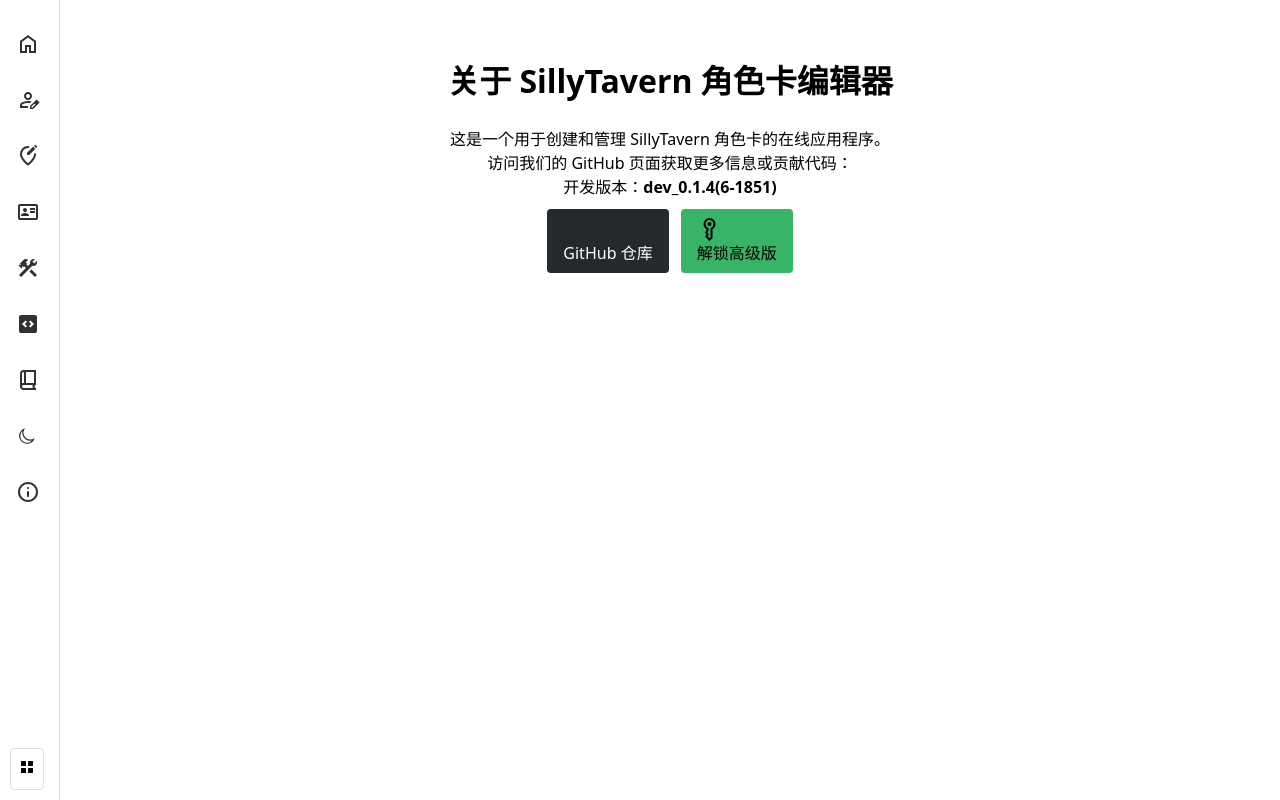
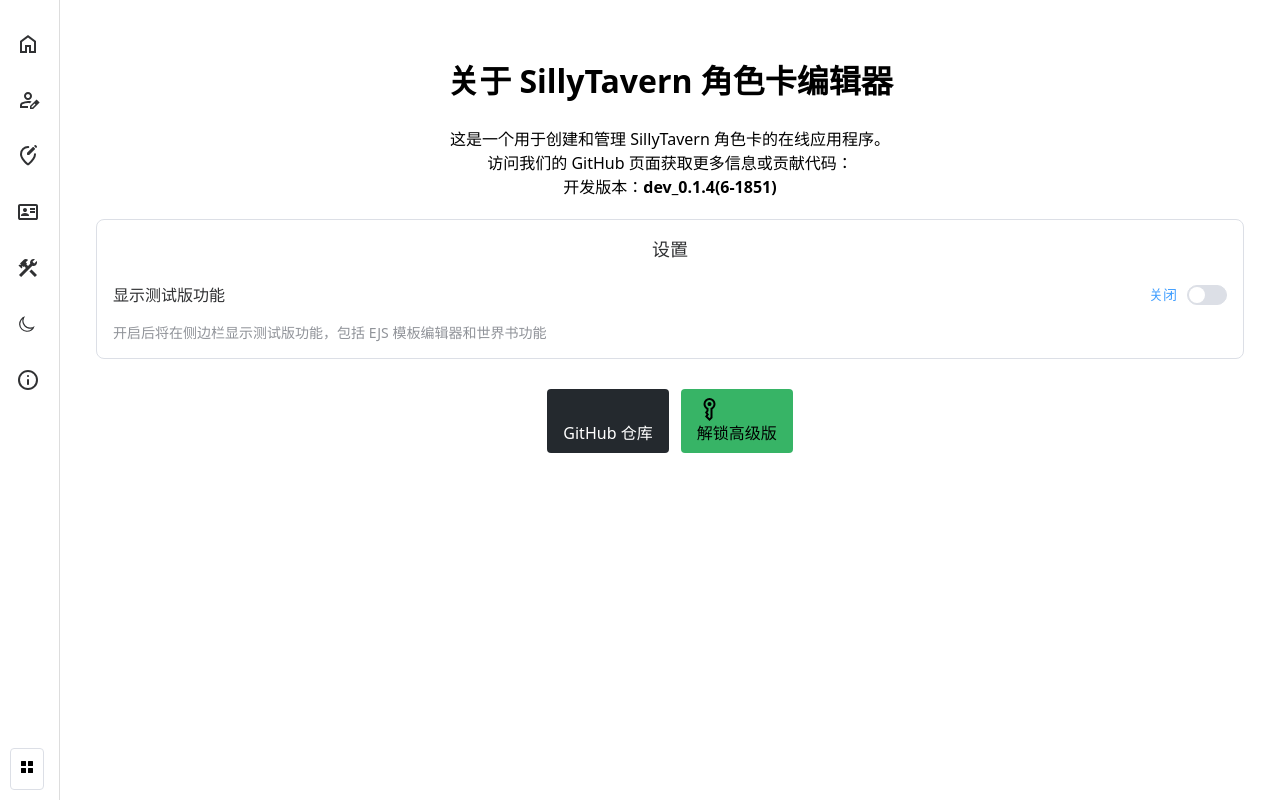
Before and after one commit to awaae001/st_cardplus, a Vue app: page /about in a window 1280 px wide. Built offline with nearby package versions, Linux system fonts and the light colour scheme; some icons are missing.

Commit message:
feat: 添加测试版功能开关并优化相关功能
- 在 App.vue 中添加测试版功能开关状态管理
- 在 About.vue 中增加测试版功能开关界面
- 实现本地存储测试版功能开关状态的功能
- 根据开关状态控制侧边栏测试版功能的显示

```diff
--- a/src/App.vue
+++ b/src/App.vue
@@ -4,8 +4,9 @@ import { Icon } from '@iconify/vue'
 import { Menu, Moon, Sunny } from '@element-plus/icons-vue'
 import { ElLoading } from 'element-plus'
 import { useRouter } from 'vue-router'
-import { ref } from 'vue'
+import { ref, onMounted, onUnmounted } from 'vue'
 import { useDark, useToggle } from '@vueuse/core'
+import { getBetaFeaturesEnabled } from '@/utils/localStorageUtils'
 
 const isDark = useDark()
 const toggleDark = useToggle(isDark)
@@ -14,6 +15,8 @@ const isSidebarOpen = ref(false)
 const toggleSidebar = () => {
   isSidebarOpen.value = !isSidebarOpen.value
 }
+
+const betaFeaturesEnabled = ref(false)
 
 const handleClickOutside = (event: MouseEvent) => {
   const sidebar = document.querySelector('.menu-bar')
@@ -39,6 +42,20 @@ router.beforeEach(() => {
 // 路由切换完成后隐藏加载动画
 router.afterEach(() => {
   loadingInstance.close()
+})
+
+// 监听测试版功能开关变化
+const handleBetaFeaturesToggle = (event: CustomEvent) => {
+  betaFeaturesEnabled.value = event.detail
+}
+
+onMounted(() => {
+  betaFeaturesEnabled.value = getBetaFeaturesEnabled()
+  window.addEventListener('betaFeaturesToggle', handleBetaFeaturesToggle as EventListener)
+})
+
+onUnmounted(() => {
+  window.removeEventListener('betaFeaturesToggle', handleBetaFeaturesToggle as EventListener)
 })
 </script>
 
@@ -79,11 +96,11 @@ router.afterEach(() => {
         <Icon style="margin-right: 4px;" icon="material-symbols:construction" width="24" height="24" />
         <span>工具箱</span>
       </el-menu-item>
-      <el-menu-item index="/ejs-editor">
+      <el-menu-item v-if="betaFeaturesEnabled" index="/ejs-editor">
         <Icon style="margin-right: 4px;" icon="material-symbols:code-blocks" width="24" height="24" />
-        <span>EJS模板编辑器</span>
+        <span>测试版 · EJS模板</span>
       </el-menu-item>
-      <el-menu-item index="/worldbook">
+      <el-menu-item v-if="betaFeaturesEnabled" index="/worldbook">
         <Icon style="margin-right: 4px;" icon="material-symbols:book-2-outline" width="24" height="24" />
         <span>世界书 · 测试版</span>
       </el-menu-item>
--- a/src/pages/About.vue
+++ b/src/pages/About.vue
@@ -4,6 +4,24 @@
     <p>这是一个用于创建和管理 SillyTavern 角色卡的在线应用程序。</p>
     <p>访问我们的 GitHub 页面获取更多信息或贡献代码：</p>
     <p>开发版本：<b>dev_0.1.4(6-1851)</b></p>
+
+    <!-- 测试版功能开关 -->
+    <div class="beta-features-setting">
+      <h3>设置</h3>
+      <div class="setting-item">
+        <span class="setting-label">显示测试版功能</span>
+        <el-switch
+          v-model="betaFeaturesEnabled"
+          @change="onBetaFeaturesToggle"
+          :active-text="betaFeaturesEnabled ? '开启' : ''"
+          :inactive-text="!betaFeaturesEnabled ? '关闭' : ''"
+        />
+      </div>
+      <p class="setting-description">
+        开启后将在侧边栏显示测试版功能，包括 EJS 模板编辑器和世界书功能
+      </p>
+    </div>
+
     <a href="https://github.com/awaae001/st_cardplus" target="_blank" class="github-link">
       <Icon icon="mdi:github" width="24" height="24"  style="margin-right: 4px;"/>
       GitHub 仓库
@@ -18,7 +36,20 @@
 
 <script setup lang="ts">
 import { Icon } from '@iconify/vue';
+import { ref, onMounted } from 'vue';
+import { getBetaFeaturesEnabled, setBetaFeaturesEnabled } from '@/utils/localStorageUtils';
 
+const betaFeaturesEnabled = ref(false);
+
+const onBetaFeaturesToggle = (value: boolean) => {
+  setBetaFeaturesEnabled(value);
+  // 触发全局事件，通知其他组件状态已变更
+  window.dispatchEvent(new CustomEvent('betaFeaturesToggle', { detail: value }));
+};
+
+onMounted(() => {
+  betaFeaturesEnabled.value = getBetaFeaturesEnabled();
+});
 </script>
 
 <style scoped>
@@ -26,6 +57,41 @@ import { Icon } from '@iconify/vue';
   padding: 20px;
   text-align: center;
 }
+
+.beta-features-setting {
+  margin: 20px 0;
+  padding: 16px;
+  border: 1px solid var(--el-border-color);
+  border-radius: 8px;
+  background-color: var(--el-bg-color);
+}
+
+.beta-features-setting h3 {
+  margin: 0 0 16px 0;
+  color: var(--el-text-color-primary);
+  font-size: 18px;
+}
+
+.setting-item {
+  display: flex;
+  align-items: center;
+  justify-content: space-between;
+  margin-bottom: 12px;
+}
+
+.setting-label {
+  font-weight: 500;
+  color: var(--el-text-color-primary);
+}
+
+.setting-description {
+  font-size: 14px;
+  color: var(--el-text-color-secondary);
+  text-align: left;
+  margin: 0;
+  line-height: 1.4;
+}
+
 .github-link {
   display: inline-block;
   margin-top: 10px;
--- a/src/utils/localStorageUtils.ts
+++ b/src/utils/localStorageUtils.ts
@@ -68,3 +68,30 @@ export const initAutoSave = (
 export const clearAutoSave = (timerId: number) => {
   clearInterval(timerId);
 };
+
+/**
+ * 获取测试版功能开关状态
+ * @returns 测试版功能是否启用
+ */
+export const getBetaFeaturesEnabled = (): boolean => {
+  try {
+    const enabled = localStorage.getItem('betaFeaturesEnabled');
+    return enabled === 'true';
+  } catch (error) {
+    console.error('获取测试版功能设置失败:', error);
+    return false; // 默认关闭
+  }
+};
+
+/**
+ * 设置测试版功能开关状态
+ * @param enabled - 是否启用测试版功能
+ */
+export const setBetaFeaturesEnabled = (enabled: boolean) => {
+  try {
+    localStorage.setItem('betaFeaturesEnabled', enabled.toString());
+    console.log('测试版功能设置已保存:', enabled);
+  } catch (error) {
+    console.error('保存测试版功能设置失败:', error);
+  }
+};
```
